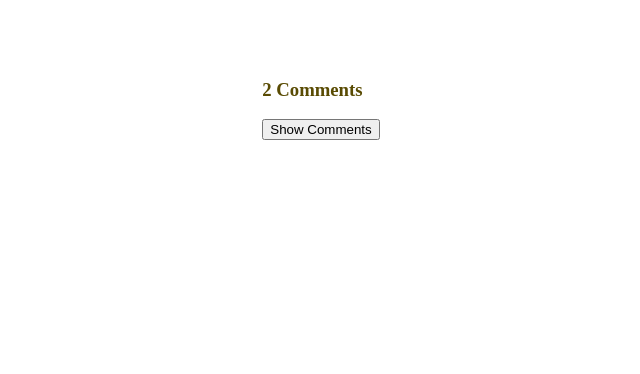
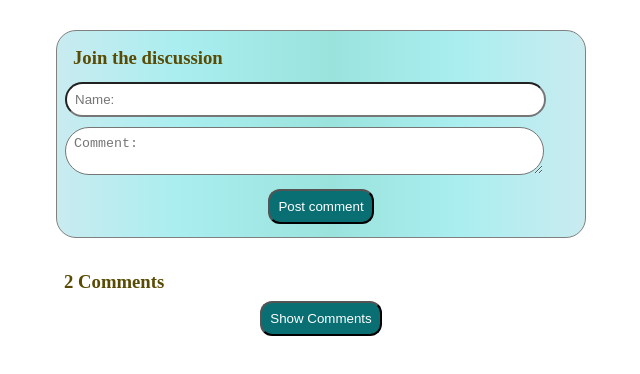
Before and after one commit to melissa160/react, a React app: page / in a window 1280 px wide. Shown: the top 374 px of the page, without its empty margins (319-959 px from the left). Built offline with nearby package versions, Linux system fonts and the light colour scheme.

Commit message:
Implement comment form

```diff
--- a/App.jsx
+++ b/App.jsx
@@ -1,12 +1,39 @@
 import React from 'react';
 
+class CommentForm extends React.Component{
+  render(){
+    return (
+        <form  onSubmit={this._handleSubmit.bind(this)}>
+            <h3>Join the discussion</h3>
+            <div>
+              <input placeholder="Name:" ref={(input) => this._author = input} />
+              <textarea placeholder="Comment:" ref={(textarea) => this._body = textarea}></textarea>
+            </div>
+            <div>
+              <button type="submit">
+                Post comment
+              </button>
+            </div>
+        </form>
+      )
+  };
+
+  _handleSubmit(event){
+    event.preventDefault();
+
+    let author = this._author;
+    let body = this._body;
+
+    this.props.addComment(author.value, body.value);
+  }
+}
 
 class Comment extends React.Component{
   render(){
     return(
 	    <div className="comment" >
-			<h4>{this.props.author}</h4>
-			<p>{this.props.body}</p>
+  			<h4>{this.props.author}</h4>
+  			<p>{this.props.body}</p>
 	    </div>
     );
   }
@@ -17,7 +44,11 @@ class CommentBox extends React.Component{
     super();
 
     this.state = {
-      showComments: false
+      showComments: false,
+      comments: [
+        {id:1, author:"Melissa Ramirez", body:"Great picture!Great picture!Great picture!Great picture!Great picture!Great picture!"},
+        {id:2, author:"Cesar Pino", body:"Excellent stuff"}
+      ]
     };
   }
 
@@ -33,7 +64,8 @@ class CommentBox extends React.Component{
     }
     const commentsTitle = this._getCommentsTitle(comments.length);
     return(
-	    <div >
+	    <div>
+          <CommentForm addComment={this._addComment.bind(this)} />
         	<h3>{ commentsTitle }</h3>
           <button onClick={this._handleClick.bind(this)}>{ buttonText }</button>
 			    { commentNodes }
@@ -41,17 +73,16 @@ class CommentBox extends React.Component{
     );
   }
   _getComments(){
-  	const commentList = [
-  		{id:1, author:"Melissa Ramirez", body:"Great picture!"},
-  		{id:2, author:"Cesar Pino", body:"Excellent stuff"}
-  	]
 
-    return commentList.map((comment)=>{
+    return this.state.comments.map((comment)=>{
     	return (
-    			<Comment author={comment.author} body={comment.body} key={comment.id}/>
+    			<Comment
+            author={comment.author}
+            body={comment.body}
+            key={comment.id}/>
     		);
     });
-  };
+  }
 
   _getCommentsTitle(commentCount){
     if (commentCount === 0) {
@@ -63,6 +94,16 @@ class CommentBox extends React.Component{
     }
   }
 
+  _addComment(author, body){
+     console.log("author " + author);
+    const comment = {
+      id: this.state.comments.length+1,
+      author,
+      body
+    }
+    this.setState({ comments: this.state.comments.concat([comment])});
+  }
+
   _handleClick(){
     this.setState({
       showComments: !this.state.showComments
--- a/style.css
+++ b/style.css
@@ -8,12 +8,14 @@ body{
 }
 
 .contenedor{
-  margin: 60px;
   display: flex;
   justify-content: center;
+  flex-direction: column;
+  align-items: center;
+  margin: 0 auto;
 }
 
-.comment  {
+.comment, form  {
   background: rgba(201,235,240,1);
   background: -moz-linear-gradient(left, rgba(201,235,240,1) 0%, rgba(170,238,240,1) 23%, rgba(154,227,221,1) 52%, rgba(170,238,240,1) 76%, rgba(201,235,240,1) 100%);
   background: -webkit-gradient(left top, right top, color-stop(0%, rgba(201,235,240,1)), color-stop(23%, rgba(170,238,240,1)), color-stop(52%, rgba(154,227,221,1)), color-stop(76%, rgba(170,238,240,1)), color-stop(100%, rgba(201,235,240,1)));
@@ -25,10 +27,69 @@ filter: progid:DXImageTransform.Microsoft.gradient( startColorstr='#c9ebf0', end
 
   margin: 5px auto;
   padding: 8px;
-border-radius: 40px 25px;
-width: 400px;
+  border-radius: 20px;
+  width: 40vw;
+  border: 1px solid gray;
 }
 
-h2{
+h3{
+  padding: 3px;
+  margin:5px;
+}
+
+form{
+  margin-top: 30px;
+  margin-bottom: 30px;
+  align-items: column;
+  padding: auto;
+}
+
+input, textarea, label{
+  margin: 5px auto;
+  padding:8px;
+  width: 90%;
+  justify-content: center;
+  border-radius: 28px;
+}
+
+button{
+  margin:5px auto;
   padding: 8px;
+  border-radius: 12px;
+  background: #096f73;
+  color:white;
+  cursor: pointer;
+  display: flex;
+  justify-content: center;
 }
+
+p{
+  text-align: justify;
+  overflow: hidden;
+  width: 95%;
+  height: auto;
+  margin-top: 3px;
+}
+
+button:hover{
+  background: #399a9e;
+}
+
+@media only screen and (max-device-width: 500px){
+  .comment, form{
+    width: 80vw;
+  }
+
+  body, button, input, textarea, label, p{
+    font-size: 35px;
+  }
+
+  button{
+    padding: 13px;
+  }
+
+  form{
+    margin-top: 70px;
+  }
+
+}
```
Lines whose indentation alone changed are shown as unchanged.
